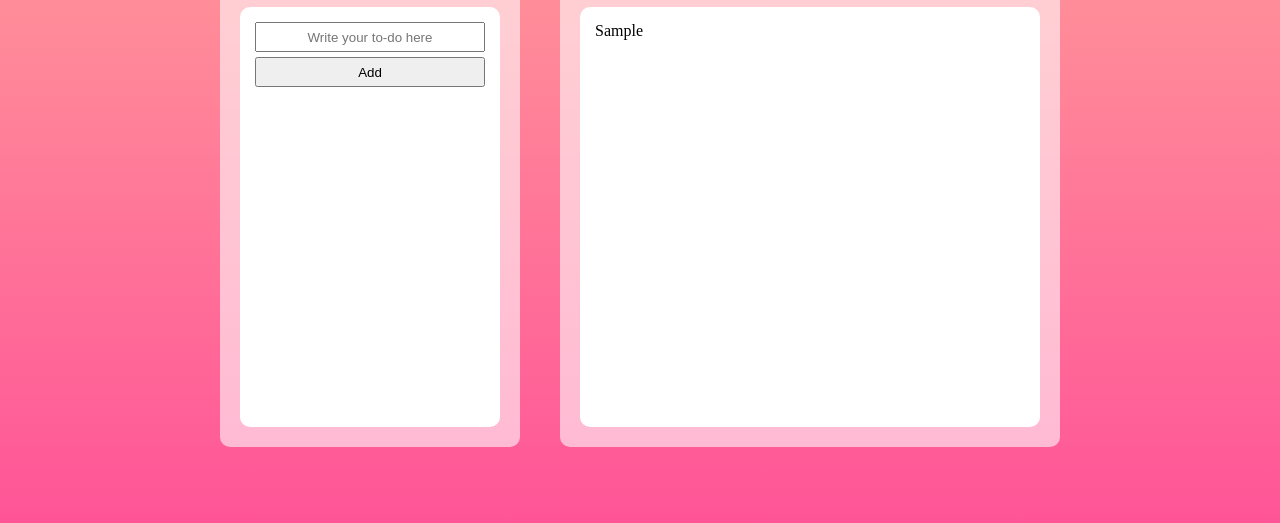
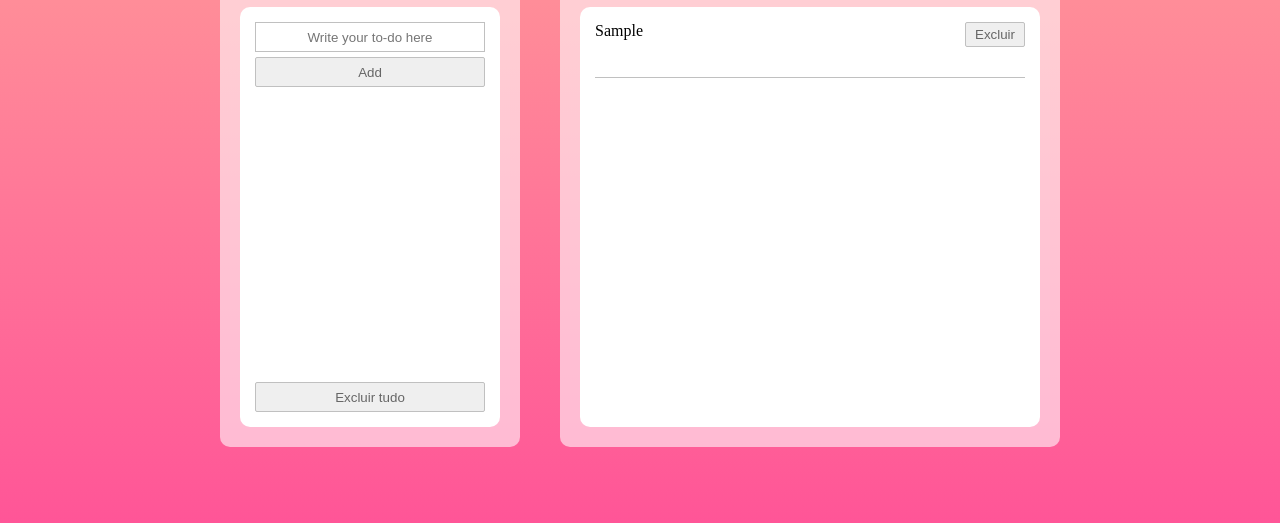
Before and after one commit to camilaheinzmann/my-to-do-list, a plain HTML site: page index.html in a window 1280 px wide. Both pictures are taken after typing "Sample" into the empty fields and a click on the button "Add". Shown: the part 203-726 px from the top of the page. Drawn offline with Linux system fonts and the light colour scheme.

Commit message:
add vetor, botoes exclusao e personalizacoes

```diff
--- a/css/style.css
+++ b/css/style.css
@@ -4,14 +4,26 @@
     box-sizing: border-box;
 }
 
+button {
+    border: 1px solid #c0c0c0;
+    border-radius: 2px;
+    color: #666666;
+
+}
+
 li {
     list-style: none;
+    margin-bottom: 5px;
+    padding-bottom: 5px;
+    display: flex;
+    justify-content: space-between;
+    border-bottom: 1px solid #c0c0c0;
 }
 
 h1 {
     text-align: center;
     font-size: 25px;
-    color: rgb(87, 87, 87);
+    color: #575757;
     height: 30px;
     margin-bottom: 10px;
 }
@@ -24,14 +36,14 @@ h1 {
     display: flex;
     justify-content: center;
     align-items: center;
-    background: linear-gradient(hsl(6, 100%, 80%),hsl(335, 100%, 65%));
+    background: linear-gradient(#ffa399,#ff4d97);
     width: 100vw;
     height: 100vh;
 }
 
 .add, .list {
     height: 500px;
-    background-color: rgba(255, 255, 255, 0.575);
+    background-color: rgba(255, 255, 255, 0.576);
     border-radius: 10px;
 }
 
@@ -39,6 +51,10 @@ h1 {
     width: 300px;
     margin-right: 20px;
 
+}
+
+.btn-excl-all {
+    bottom: 0;
 }
 
 .list {
@@ -54,14 +70,37 @@ h1 {
     padding: 15px;
 }
 
+.add .bg {
+    display: flex;
+    flex-direction: column;
+    justify-content: space-between;
+}
+
 .input-todo {
     width: 100%;
     height: 30px;
     text-align: center;
     margin-bottom: 5px;
+    border: 1px solid #c0c0c0;
 }
 
 .btn-add {
     height: 30px;
     width: 100%;
 }
+
+.btn-del {
+    height: 25px;
+    width: 60px;
+}
+
+.btn-del-all {
+    height: 30px;
+    width: 100%;
+}
+
+.item {
+    width: 350px;
+    height: 50px;
+    word-wrap: break-word;
+}
--- a/index.html
+++ b/index.html
@@ -16,8 +16,11 @@
             <div class="container">
                 <h1>Add To-do</h1>
                 <div class="bg">
-                    <input type="text" class="input-todo" placeholder="Write your to-do here">
-                    <button class="btn-add" onclick="addTodo()">Add</button>
+                    <div>
+                        <input type="text" class="input-todo" maxlength="100" placeholder="Write your to-do here">
+                        <button class="btn-add" onclick="addTodo()">Add</button>
+                    </div>
+                    <button class="btn-del-all" onclick="delAll()">Excluir tudo</button>
                 </div>
             </div>
         </div>
--- a/js/main.js
+++ b/js/main.js
@@ -2,12 +2,53 @@ var inputElement = document.querySelector('.input-todo');
 var btnElement = document.querySelector('.btn-add');
 var ulElement = document.querySelector('.list ul');
 
+var todos = [];
+
+function allTodos() {
+    // limpa lista para não renderizar tudo novamente
+    ulElement.innerHTML = '';
+
+    for (todo of todos) {
+        // posição da to-do no vetor
+        var pos = todos.indexOf(todo);
+
+        //cria to-do
+        var listItem = document.createElement('li');
+        var item = document.createElement('p');
+        item.setAttribute('class', 'item');
+        var textItem = document.createTextNode(todo);
+
+        //add botao excluir
+        var btnDel = document.createElement('button');
+        var textDel = document.createTextNode('Excluir');
+
+        btnDel.setAttribute('class', 'btn-del')
+        // adiciona método onclick para excluir todo na posição definida
+        btnDel.setAttribute('onclick', 'delTodo(' + pos + ')');
+
+        ulElement.appendChild(listItem);
+        listItem.appendChild(item);
+        item.appendChild(textItem);
+        listItem.appendChild(btnDel);
+        btnDel.appendChild(textDel);
+    }
+}
+
+
 function addTodo() {
-    var listItem = document.createElement('li');
-    var textItem = document.createTextNode(inputElement.value);
+    todos.push(inputElement.value);
+    inputElement.value = "";
+    allTodos();
+}
 
-    listItem.appendChild(textItem);
-    ulElement.appendChild(listItem);
+function delTodo(pos) {
+    todos.splice(pos, 1);
+    allTodos();
+}
 
-    inputElement.value = "";
+function delAll() {
+    todos = [];
+    allTodos();
 }
+
+allTodos();
```
